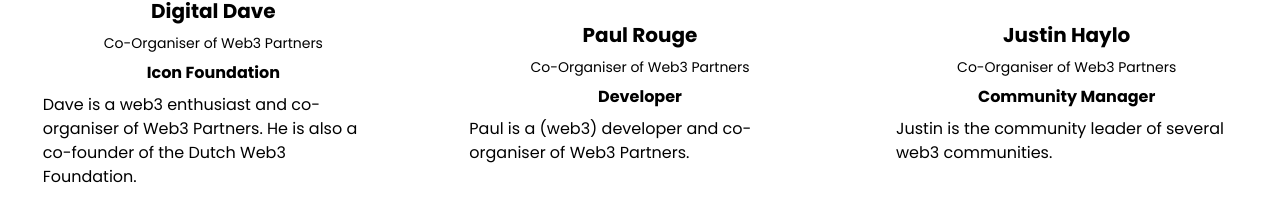
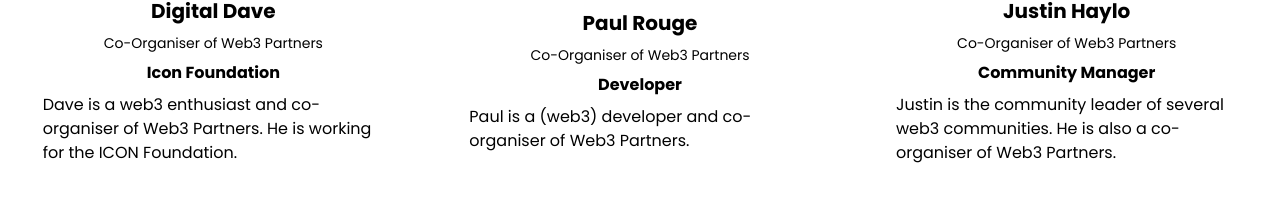
Before and after one commit to paulrouge/web3partners, a Next.js app: page / in a window 1280 px wide. Shown: the part 1907-2117 px from the top of the page. Built offline with nearby package versions, Linux system fonts and the light colour scheme.

Commit message:
edited info speakers

```diff
--- a/components/NextMeetUp.tsx
+++ b/components/NextMeetUp.tsx
@@ -61,7 +61,7 @@
                     title='Co-Organiser of Web3 Partners'
                     image='/images/david4.png'
                     subtitle='Icon Foundation'
-                    topic='Dave is a web3 enthusiast and co-organiser of Web3 Partners. He is also a co-founder of the Dutch Web3 Foundation.'
+                    topic='Dave is a web3 enthusiast and co-organiser of Web3 Partners. He is working for the ICON Foundation.'
                 />
                 <SpeakerElement
                     name='Paul Rouge'
@@ -75,7 +75,7 @@
                     title='Co-Organiser of Web3 Partners'
                     image='/images/justin.png'
                     subtitle='Community Manager'
-                    topic='Justin is the community leader of several web3 communities.'
+                    topic='Justin is the community leader of several web3 communities. He is also a co-organiser of Web3 Partners.'
                 />
             </div>
             <EventBrite/>
```
